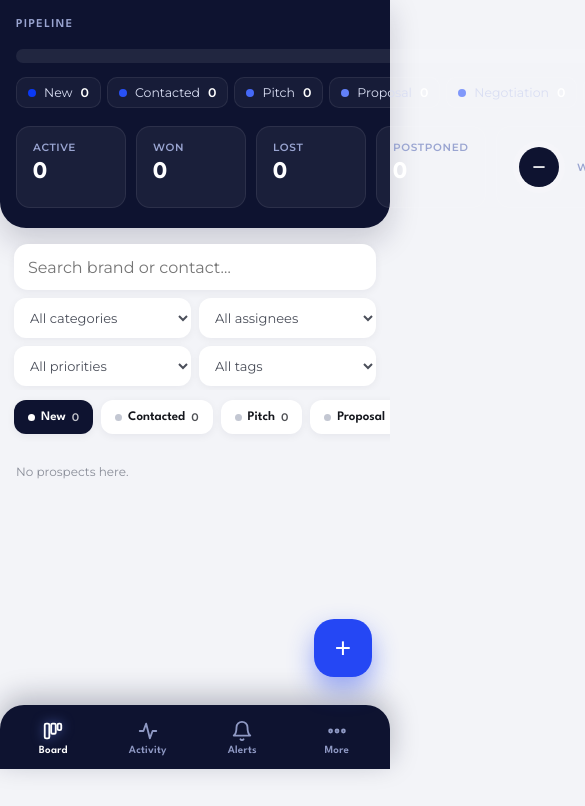
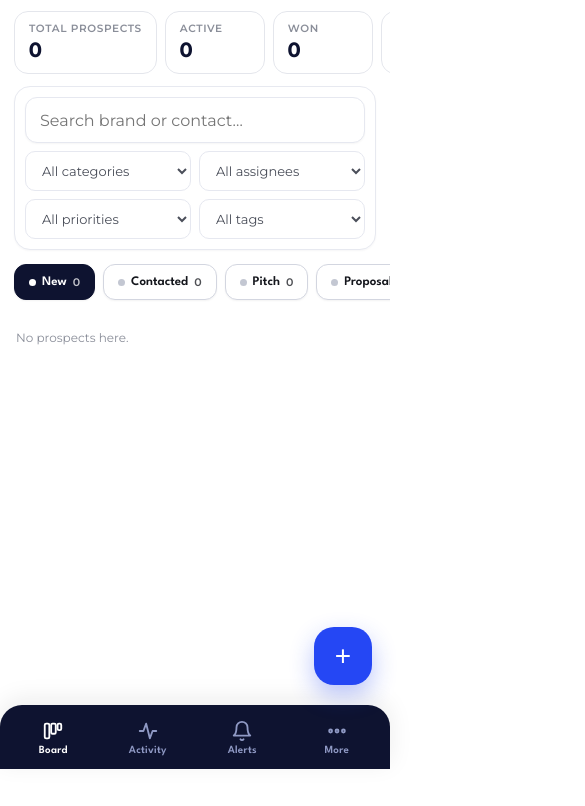
Before and after one commit to Divyamuppu/prospects, a website: page index (1).html in a window 390 px wide. Shown: the part 75-881 px from the top of the page, 585 px wide, since content can reach past the window. After the commit the page ends 844 px from the top, so only its background shows below. Drawn offline with nearby package versions, Linux system fonts and the light colour scheme; no server answers.

Commit message:
Mobile navy + white

```diff
--- a/index.html
+++ b/index (1).html
@@ -505,44 +505,35 @@
   .m-row-hint{font-size:12px;color:#5b6178;}
   .switch{position:relative;width:51px;height:31px;border-radius:999px;background:#d7dae4;flex:0 0 auto;transition:background .2s;}
   .switch-knob{position:absolute;top:2px;left:2px;width:27px;height:27px;border-radius:50%;background:#fff;box-shadow:0 2px 6px rgba(14,19,48,0.25);transition:transform .2s;}
-  @media (max-width:700px){
-    .m-nav{background:#0e1330 !important;border-radius:24px 24px 0 0 !important;box-shadow:0 -8px 28px rgba(14,19,48,0.28) !important;}
-    .m-tab{color:#8f99c4 !important;}
-    .m-tab[style*="color"]{color:#ffffff !important;}
-    .m-tab[style*="color"] svg{filter:drop-shadow(0 0 6px rgba(111,140,255,0.6));}
-    .m-fab{background:#2547f4 !important;box-shadow:0 12px 26px rgba(37,71,244,0.45) !important;bottom:calc(92px + env(safe-area-inset-bottom)) !important;}
-    .m-stage{border:none !important;box-shadow:0 2px 8px rgba(14,19,48,0.06) !important;}
-    .m-stage[style*="background"]{background:#0e1330 !important;color:#fff !important;}
-    .card{border:none !important;box-shadow:0 4px 16px rgba(14,19,48,0.07) !important;}
-    .card-brand{color:#0e1330;}
-    .m-sheet{padding-top:10px !important;}
-    .m-sheet-title{font-size:22px !important;color:#0e1330;}
-    .m-row{min-height:56px !important;font-size:15.5px !important;}
-    .search-input{border-radius:14px !important;border:none !important;box-shadow:0 2px 8px rgba(14,19,48,0.06) !important;}
-    .filter-select{border:none !important;border-radius:12px !important;box-shadow:0 2px 8px rgba(14,19,48,0.05);}
-  }
   @media (min-width:701px){
     .board-split{grid-template-columns:minmax(0,1fr) !important;}
     .board-split .m-stages{display:none !important;}
   }
+
+  /* ===== Mobile: classic layout, navy + white ===== */
   @media (max-width:700px){
-    body{background:#f3f4f8 !important;}
-    .stage{padding:0 14px calc(150px + env(safe-area-inset-bottom)) !important;}
-    .topbar{background:#0e1330 !important;margin:0 -14px !important;padding:14px 16px 12px !important;border-radius:0 !important;}
+    body{background:#ffffff !important;}
+    .stage{padding-top:0 !important;}
+    .topbar{background:#0e1330 !important;margin:0 -14px 14px !important;padding:calc(14px + env(safe-area-inset-top)) 16px 14px !important;border-radius:0 0 20px 20px !important;}
+    .hero .stat-hide{display:flex !important;}
     .topbar .brand img{filter:invert(1);mix-blend-mode:screen;}
-    .topbar .bell-btn{background:rgba(255,255,255,0.08) !important;border-color:rgba(255,255,255,0.12) !important;color:#fff !important;}
-    .hello{background:#0e1330;margin:0 -14px !important;padding:10px 16px 6px;}
-    .hello-title{color:#fff;font-size:26px;}
-    .hello-sub{color:#9aa5d1;font-size:12.5px;}
-    .hero{grid-template-columns:1fr;margin:0 -14px 16px !important;border-radius:0 0 26px 26px !important;padding:14px 16px 20px !important;box-shadow:0 14px 30px rgba(14,19,48,0.18) !important;}
-    .hero-pipe{padding:0;}
-    .hero .stats-row{display:flex !important;overflow-x:auto;scrollbar-width:none;margin:0 -16px !important;padding:0 16px !important;}
+    .topbar .bell-btn{background:rgba(255,255,255,0.10) !important;border-color:rgba(255,255,255,0.16) !important;color:#fff !important;}
+    .hero{display:block !important;background:transparent !important;box-shadow:none !important;padding:0 !important;margin:0 0 12px !important;border-radius:0 !important;color:#14161c;}
+    .hero-pipe{display:none !important;}
+    .hero .stats-row{display:flex !important;overflow-x:auto;scrollbar-width:none;gap:8px !important;margin:0 -14px !important;padding:0 14px !important;}
     .hero .stats-row::-webkit-scrollbar{display:none;}
-    .hero .stat-tile{flex:0 0 auto !important;min-width:110px !important;}
-    .pipe-legend{flex-wrap:nowrap;overflow-x:auto;scrollbar-width:none;margin:0 -16px;padding:0 16px;}
-    .pipe-legend::-webkit-scrollbar{display:none;}
-    .controls-row{background:transparent !important;border:none !important;box-shadow:none !important;padding:0 !important;}
-    .m-stages{background:rgba(243,244,248,0.96) !important;}
+    .hero .stat-tile{flex:0 0 auto !important;min-width:100px !important;background:#fff !important;border:1px solid #e4e6ec !important;border-radius:14px !important;padding:10px 14px !important;}
+    .hero .stat-label{color:#8a8e99 !important;}
+    .hero .stat-value{color:#0e1330 !important;font-size:22px !important;}
+    .stat-ring{flex-direction:column-reverse !important;align-items:flex-start !important;gap:4px !important;}
+    .ring{background:none !important;width:auto;height:auto;}
+    .ring-in{background:none !important;width:auto;height:auto;color:#0e1330;font-size:22px;}
+    .m-stages{background:rgba(255,255,255,0.96) !important;}
+    .m-stage[style*="background"]{background:#0e1330 !important;border-color:#0e1330 !important;color:#fff !important;}
+    .m-nav{background:#0e1330 !important;border-top:none !important;}
+    .m-tab{color:#8f99c4 !important;}
+    .m-tab[style*="color"]{color:#ffffff !important;}
+    .m-fab{background:#2547f4 !important;}
   }
 </style>
 </helmet>
```
